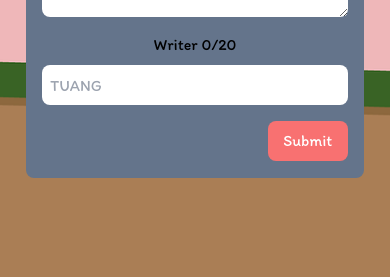
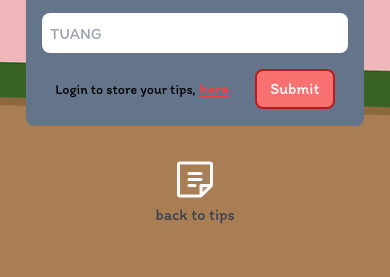
Before and after one commit to JiMeow/Tips, a Next.js app: page /form in a window 390 px wide. Shown: the part 417-694 px from the top of the page. Built offline with nearby package versions, Linux system fonts and the light colour scheme; no server answers.

Commit message:
Manage tailwind

```diff
--- a/src/components/Input.tsx
+++ b/src/components/Input.tsx
@@ -21,7 +21,7 @@ const Input: React.FC<InputProps> = ({ value, setValue, label, type }) => {
               : "password"
             : type ?? "text"
         }
-        className="peer h-12 rounded-lg border-2 border-gray-700 bg-slate-500 p-1 pl-4"
+        className="peer h-12 rounded-lg border-2 border-gray-700 bg-slate-500 p-1 pl-4 "
         onChange={(e) => setValue(e.target.value)}
         value={value}
       ></input>
--- a/src/pages/form.tsx
+++ b/src/pages/form.tsx
@@ -1,6 +1,8 @@
 import Navbar from "@/components/Navbar";
 import { useCreateTip } from "@/hooks/useCreateTip";
+import { Note } from "@phosphor-icons/react";
 import { useSession } from "next-auth/react";
+import Link from "next/link";
 import React, { useState } from "react";
 
 const Form = () => {
@@ -14,6 +16,7 @@ const Form = () => {
 
   const session = useSession();
   const userId = session.data?.user.id;
+  const isLogin = session.status === "authenticated";
 
   const { mutate: createTips } = useCreateTip({
     onSuccess: () => {
@@ -26,7 +29,7 @@ const Form = () => {
     <>
       <Navbar />
       <div className="h-[100vh] w-[100vw] bg-[url('/images/room2.png')] bg-cover bg-center bg-no-repeat">
-        <div className="flex h-full w-full flex-col-reverse items-center justify-center ">
+        <div className="flex h-full w-full flex-col items-center justify-center">
           <div className="flex w-[40vh] max-w-[90vw] flex-col  gap-4 rounded-lg bg-slate-500 px-4">
             <div className="w-full pt-[2vh] text-center text-base lg:text-lg">
               Add Content Form
@@ -79,9 +82,26 @@ const Form = () => {
               />
             </div>
 
-            <div className="mb-[2vh] flex w-full justify-end">
+            <div
+              className={`mb-[2vh] flex w-full items-center ${
+                isLogin ? "justify-end" : "justify-around"
+              }`}
+            >
+              {!isLogin && (
+                <div className="text-sm">
+                  Login to store your tips,{" "}
+                  <span>
+                    <Link
+                      href="/login"
+                      className="text-base text-red-500 underline underline-offset-2 hover:cursor-pointer"
+                    >
+                      here
+                    </Link>
+                  </span>
+                </div>
+              )}
               <button
-                className="h-10 w-20 rounded-lg bg-red-400 text-white"
+                className="h-10 w-20 rounded-lg border-2 border-red-700 bg-red-400 text-white duration-300 hover:bg-red-600"
                 onClick={() => {
                   if (
                     content.length > maxContentAlert ||
@@ -96,6 +116,19 @@ const Form = () => {
               </button>
             </div>
           </div>
+          <Link
+            href="/"
+            className="mt-8 flex animate-bounce flex-col items-center sm:hidden"
+          >
+            <Note
+              size={24}
+              color="#fafafa"
+              weight="duotone"
+              className="h-12 w-12 hover:cursor-pointer
+              "
+            />
+            <div className="text-center text-gray-700">back to tips</div>
+          </Link>
         </div>
       </div>
     </>
--- a/src/pages/index.tsx
+++ b/src/pages/index.tsx
@@ -1,9 +1,10 @@
 import Navbar from "@/components/Navbar";
 import { useAllTips } from "@/hooks/useAllTips";
 import { useState } from "react";
-import { CaretDoubleRight } from "@phosphor-icons/react";
+import { CaretDoubleRight, PlusCircle } from "@phosphor-icons/react";
 import Image from "next/image";
 import Loading from "@/components/Loading";
+import Link from "next/link";
 
 export default function Home() {
   const [showTipIndex, setShowTipIndex] = useState(-1);
@@ -60,14 +61,26 @@ export default function Home() {
                 ? randomTip?.writerName
                 : tips[showTipIndex]?.writerName}
             </div>
+            <div className="mt-8 flex flex-row justify-around sm:mt-14">
+              <Link href="/form" className="sm:hidden">
+                <PlusCircle
+                  size={24}
+                  color="#fafafa"
+                  weight="duotone"
+                  className="h-[12vw] w-[12vw]  hover:cursor-pointer
+                  sm:h-14 sm:w-14 md:absolute"
+                />
+                <div className="text-center text-gray-700">Add Tip</div>
+              </Link>
               {tips.length > 1 && (
                 <CaretDoubleRight
                   size={24}
                   color="#ffffff"
                   weight="duotone"
-                className="absolute bottom-[-10vh] right-[45%] h-12 w-12 animate-bounce
-              hover:cursor-pointer
-              sm:bottom-[-12vh] md:bottom-[1vw] md:right-[-96px]
+                  className="bottom-[-10vh] right-[25%] h-[12vw] w-[12vw] animate-bounce
+              hover:cursor-pointer sm:bottom-[-12vh]
+              sm:h-14 sm:w-14 md:absolute
+              md:bottom-[1vw] md:right-[-96px]
               md:h-16 md:w-16 lg:right-[-120px]
               lg:h-20 lg:w-20 xl:right-[-144px]
               xl:h-24 xl:w-24 2xl:right-[-168px]
@@ -85,6 +98,7 @@ export default function Home() {
             </div>
           </div>
         </div>
+      </div>
     </>
   );
 }
```
Lines whose indentation alone changed are shown as unchanged.
